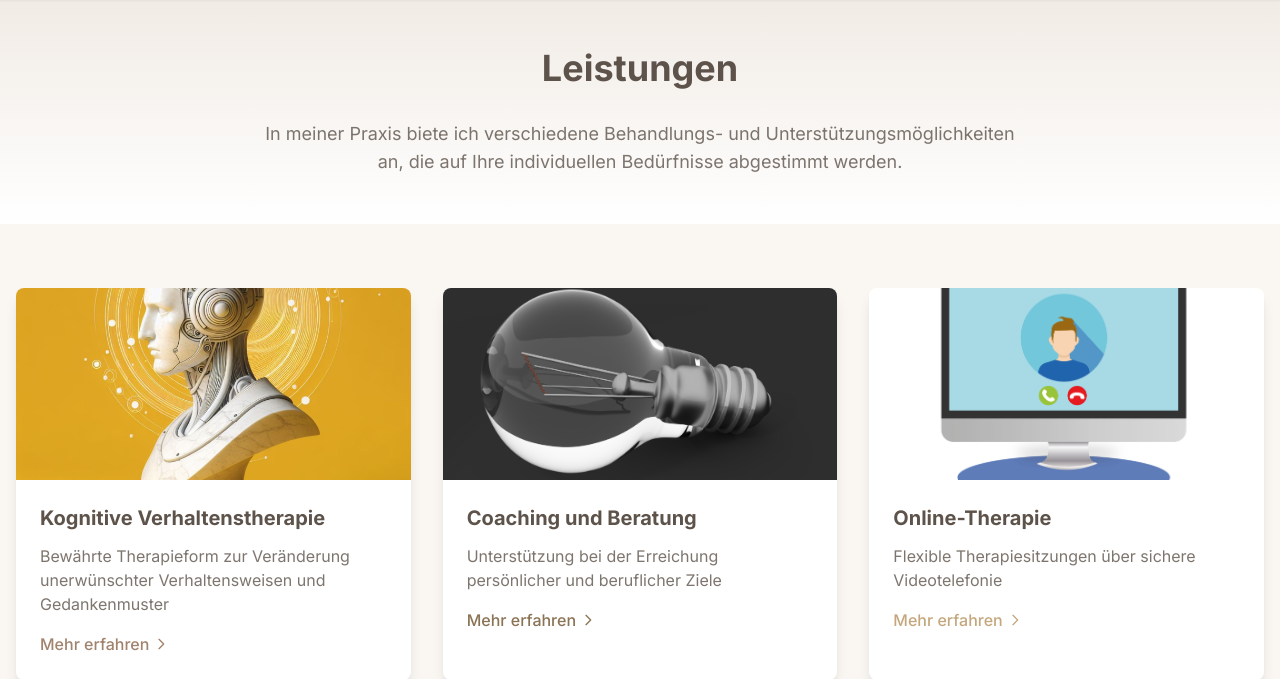
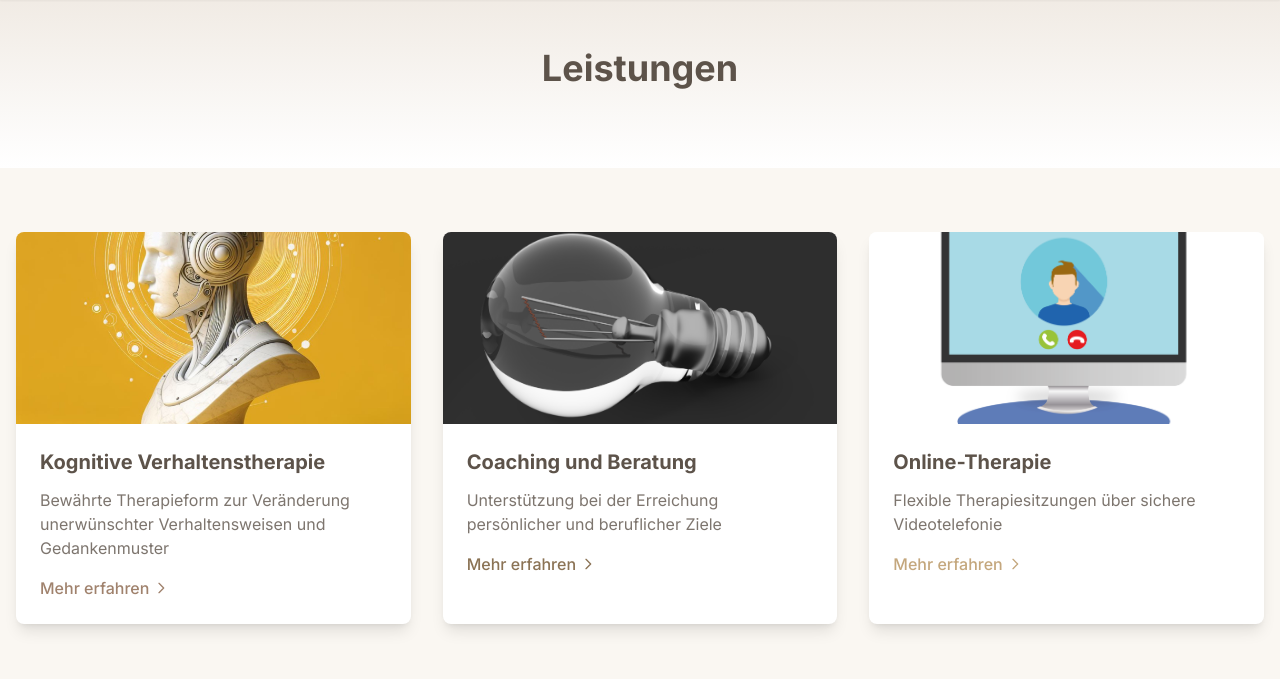
Before and after one commit to patrickjaja/psychotherapieneuss, a PHP site: page /leistungen in a window 1280 px wide. Shown: the part 64-743 px from the top of the page. Run offline with PHP 8.4, Linux system fonts and the light colour scheme; some libraries are stand-ins or nearby versions.

Commit message:
Remove introductory text from Leistungen page
Remove the descriptive paragraph below the page heading as requested.

```diff
--- a/templates/pages/services.html.twig
+++ b/templates/pages/services.html.twig
@@ -6,9 +6,6 @@
 <section class="py-12 bg-gradient-to-b from-primary/10 to-white">
     <div class="container mx-auto px-4">
         <h1 class="text-4xl font-bold text-center mb-8">Leistungen</h1>
-        <p class="text-lg text-center max-w-3xl mx-auto text-neutral/80">
-            In meiner Praxis biete ich verschiedene Behandlungs- und Unterstützungsmöglichkeiten an, die auf Ihre individuellen Bedürfnisse abgestimmt werden.
-        </p>
     </div>
 </section>
 
```
